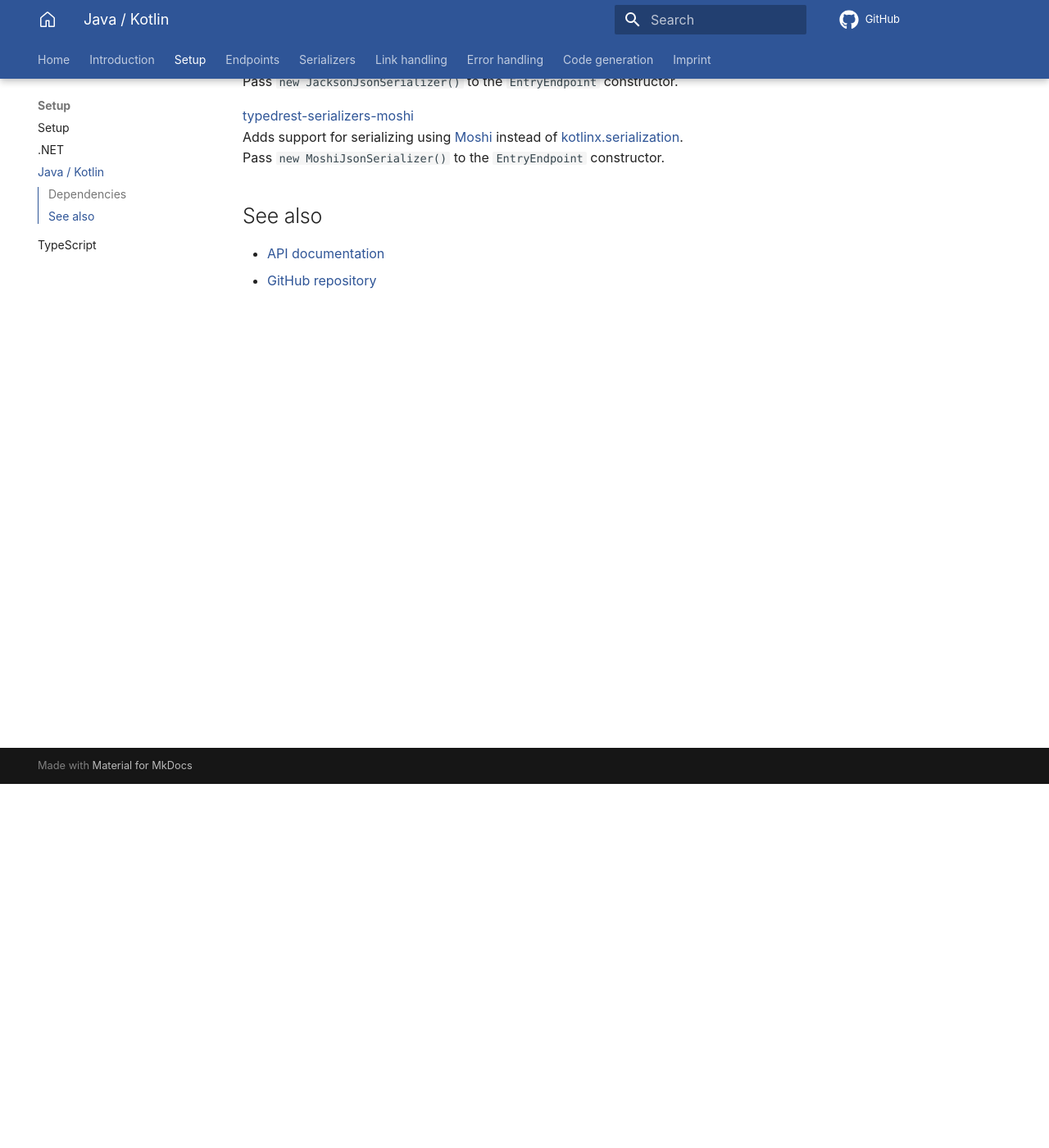
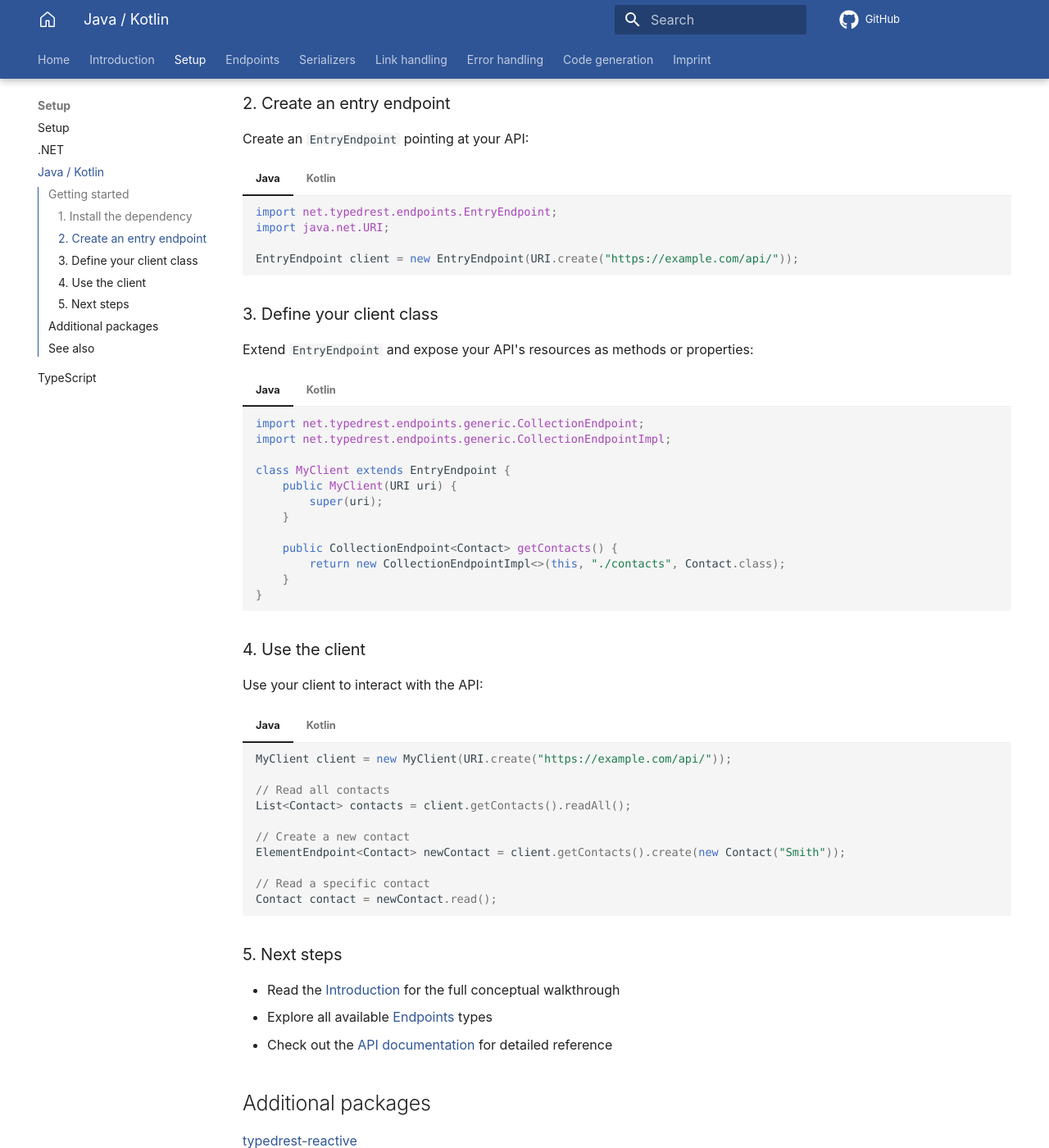
Before and after one commit to TypedRest/docs, an MkDocs documentation site: the page built from docs/setup/java.md, in a window 1280 px wide and 1400 px high, scrolled down 444 px. Shown: the whole window at 82% size. Built offline with MkDocs 1.6.1 and Material for MkDocs 9.7.7, drawn with Linux system fonts in a browser that asks for light colours; comment, search, counter and statistics services are not loaded; some of the changed text lies outside the part shown.

Commit message:
Extended Setup guides

````diff
--- a/docs/setup/java.md
+++ b/docs/setup/java.md
@@ -1,11 +1,123 @@
 # Java / Kotlin
 
-## Dependencies
+## Getting started
 
-Add one or more of the following Maven artifacts to your project:
+### 1. Install the dependency
 
-[typedrest](https://central.sonatype.com/artifact/net.typedrest/typedrest)
-The main TypedRest library.
+Add the [typedrest](https://central.sonatype.com/artifact/net.typedrest/typedrest) Maven artifact to your project.
+
+=== "Maven"
+
+    ```xml
+    <dependency>
+        <groupId>net.typedrest</groupId>
+        <artifactId>typedrest</artifactId>
+        <version>VERSION</version>
+    </dependency>
+    ```
+
+=== "Gradle"
+
+    ```groovy
+    implementation 'net.typedrest:typedrest:VERSION'
+    ```
+
+### 2. Create an entry endpoint
+
+Create an `EntryEndpoint` pointing at your API:
+
+=== "Java"
+
+    ```java
+    import net.typedrest.endpoints.EntryEndpoint;
+    import java.net.URI;
+
+    EntryEndpoint client = new EntryEndpoint(URI.create("https://example.com/api/"));
+    ```
+
+=== "Kotlin"
+
+    ```kotlin
+    import net.typedrest.endpoints.EntryEndpoint
+    import java.net.URI
+
+    val client = EntryEndpoint(URI.create("https://example.com/api/"))
+    ```
+
+### 3. Define your client class
+
+Extend `EntryEndpoint` and expose your API's resources as methods or properties:
+
+=== "Java"
+
+    ```java
+    import net.typedrest.endpoints.generic.CollectionEndpoint;
+    import net.typedrest.endpoints.generic.CollectionEndpointImpl;
+
+    class MyClient extends EntryEndpoint {
+        public MyClient(URI uri) {
+            super(uri);
+        }
+
+        public CollectionEndpoint<Contact> getContacts() {
+            return new CollectionEndpointImpl<>(this, "./contacts", Contact.class);
+        }
+    }
+    ```
+
+=== "Kotlin"
+
+    ```kotlin
+    import net.typedrest.endpoints.generic.CollectionEndpoint
+    import net.typedrest.endpoints.generic.CollectionEndpointImpl
+
+    class MyClient(uri: URI) : EntryEndpoint(uri) {
+        val contacts: CollectionEndpoint<Contact>
+            get() = CollectionEndpointImpl(this, "./contacts", Contact::class.java)
+    }
+    ```
+
+### 4. Use the client
+
+Use your client to interact with the API:
+
+=== "Java"
+
+    ```java
+    MyClient client = new MyClient(URI.create("https://example.com/api/"));
+
+    // Read all contacts
+    List<Contact> contacts = client.getContacts().readAll();
+
+    // Create a new contact
+    ElementEndpoint<Contact> newContact = client.getContacts().create(new Contact("Smith"));
+
+    // Read a specific contact
+    Contact contact = newContact.read();
+    ```
+
+=== "Kotlin"
+
+    ```kotlin
+    val client = MyClient(URI.create("https://example.com/api/"))
+
+    // Read all contacts
+    val contacts: List<Contact> = client.contacts.readAll()
+
+    // Create a new contact
+    val newContact: ElementEndpoint<Contact> = client.contacts.create(Contact("Smith"))
+
+    // Read a specific contact
+    val contact: Contact = newContact.read()
+    ```
+
+### 5. Next steps
+
+- Read the [Introduction](../introduction.md) for the full conceptual walkthrough
+- Explore all available [Endpoints](../endpoints/index.md) types
+- Check out the [API documentation](https://java.typedrest.net/) for detailed reference
+
+## Additional packages
 
 [typedrest-reactive](https://central.sonatype.com/artifact/net.typedrest/typedrest-reactive)
 Adds support for streaming with [ReactiveX (Rx)](http://reactivex.io/).
````
Also changed, not shown: docs/setup/dotnet.md (+53 -4 lines), docs/setup/typescript.md (+54 -3 lines).
